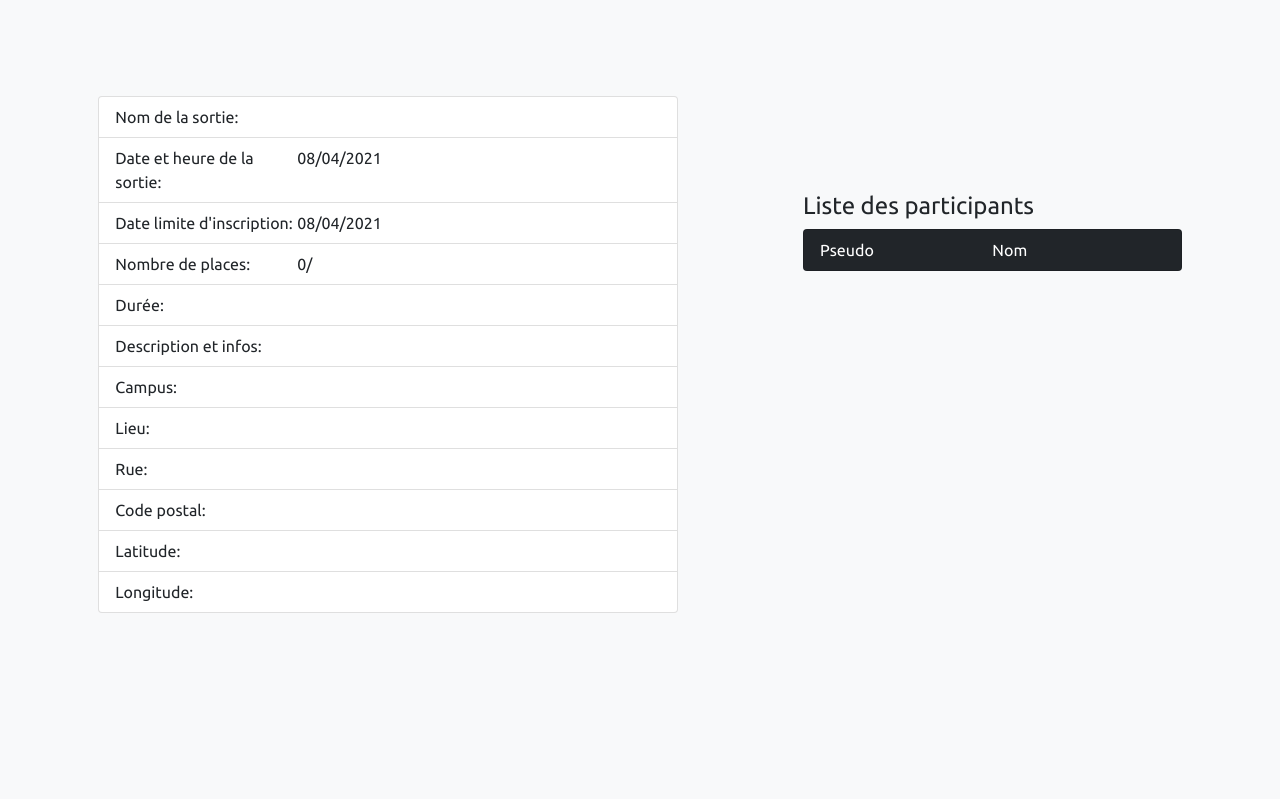
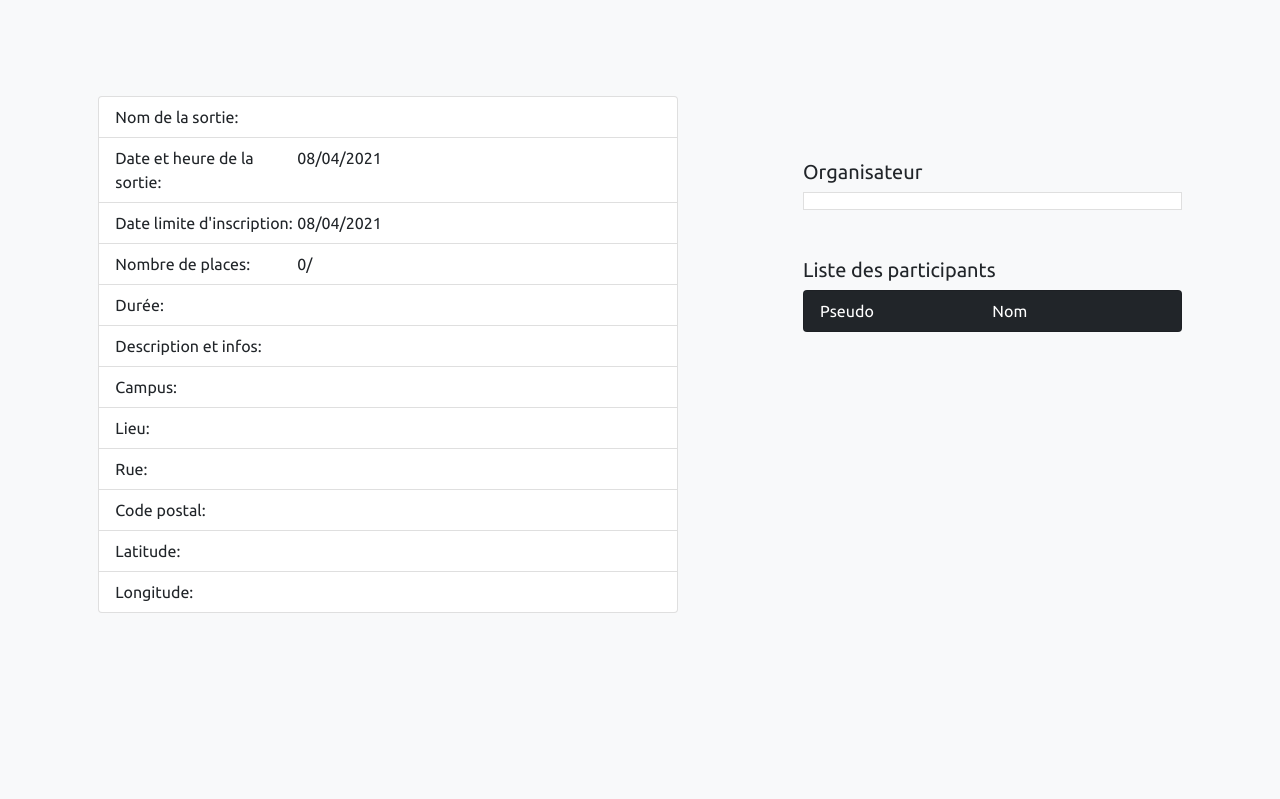
Before and after one commit to RoiPorci/Sortir, a Symfony app: template templates/trip/detail.html.twig in a window 1280 px wide. Shown: the part 66-865 px from the top of the page. Run offline with Twig, Linux system fonts and the light colour scheme; the template is opened without the code that fills it, so the values that code supplies are empty; some libraries are stand-ins or nearby versions.

Commit message:
modif twig detail ajout de l'oragnisateur de la sortie

```diff
--- a/templates/trip/detail.html.twig
+++ b/templates/trip/detail.html.twig
@@ -108,7 +108,17 @@
             </div>
 
             <div class="col-sm-12 col-md-4 mt-5">
-                <h4 class="mb-2 pt-5">Liste des participants</h4>
+                <h5 class="mb-2 pt-3">Organisateur</h5>
+                <li class="list-group-item d-flex">
+                    <div class="col-6">
+                        {{ tripDetail.organiser.username }}
+                    </div>
+                    <div class="col-6">
+                        {{ tripDetail.organiser.firstName }} {{ tripDetail.organiser.lastName }}
+                    </div>
+                </li>
+
+                <h5 class="mb-2 pt-5">Liste des participants</h5>
 
                 <ul class="list-group">
                     <li class="list-group-item d-flex" id="participants-list-head">
```
